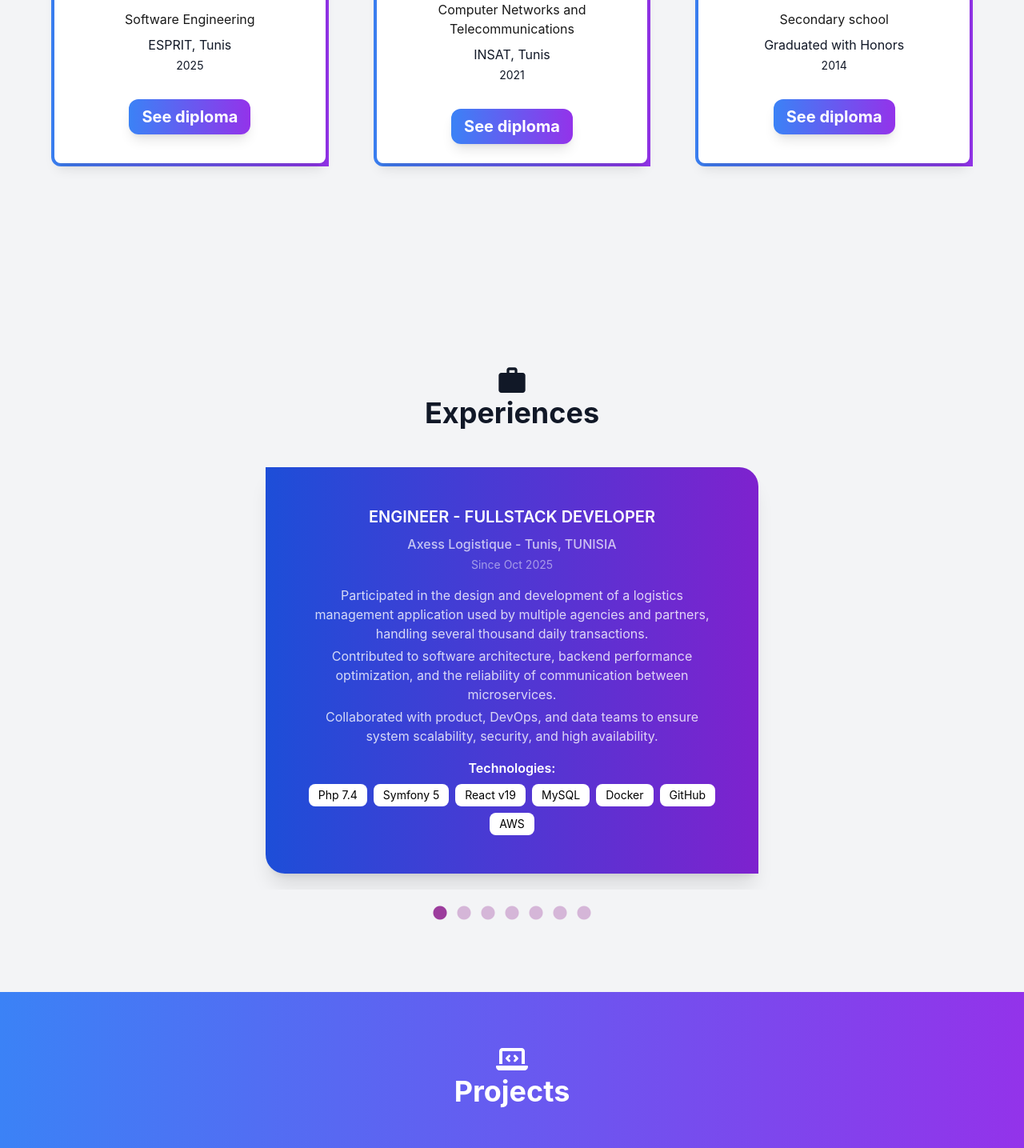
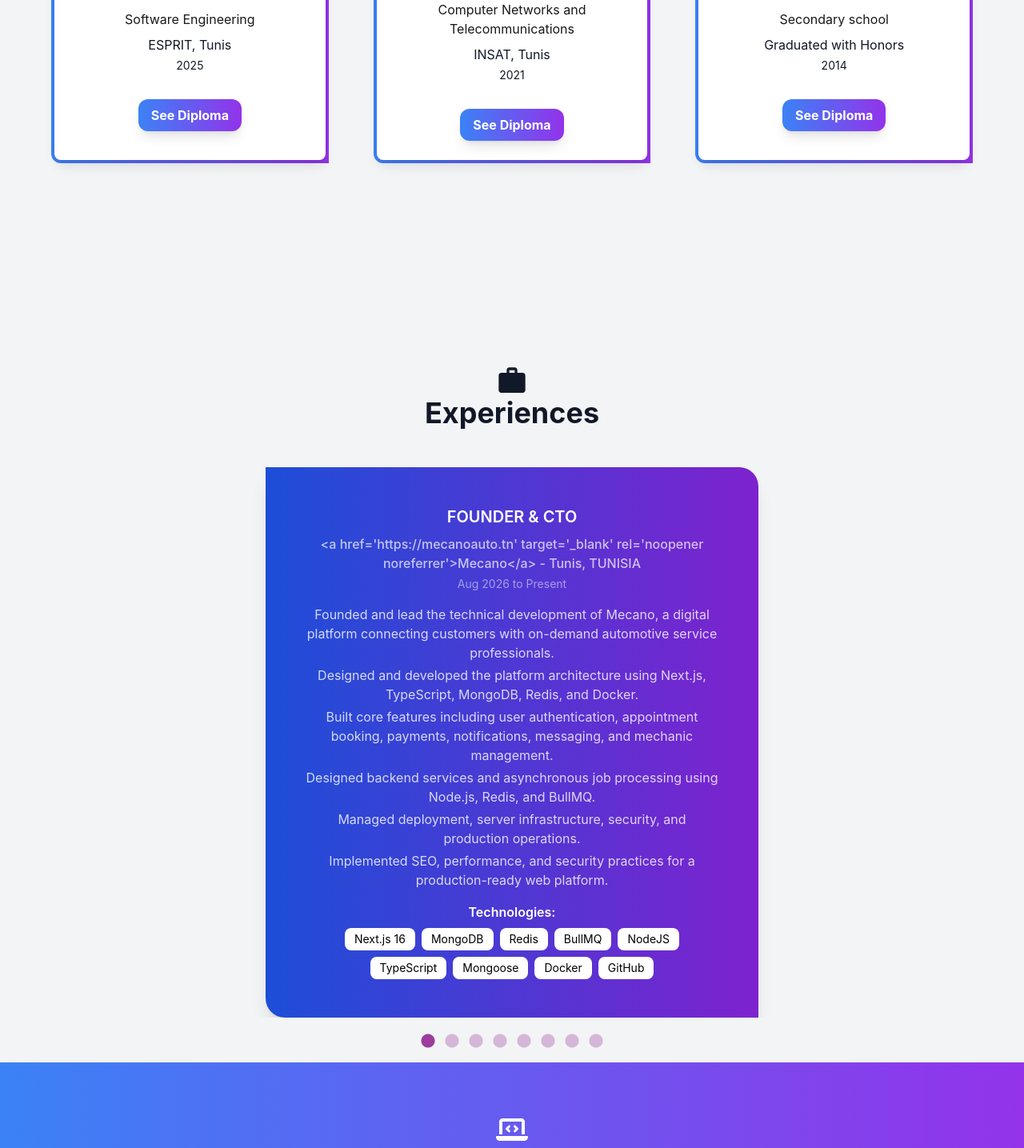
Before and after one commit to MedMounibMadani/portfolio, a React (Create React App) app: page / in a window 1280 px wide. Shown: the part 1160-2595 px from the top of the page at 80% size. Built offline with nearby package versions, Linux system fonts and the light colour scheme.

Commit message:
added new content

```diff
--- a/src/components/Education.jsx
+++ b/src/components/Education.jsx
@@ -48,8 +48,8 @@ export default function Education() {
                 href={edu.file}
                 target="_blank"
                 rel="noopener noreferrer"
-                className="text-center text-white font-bold text-xl px-4 py-2 mt-8 bg-gradient-to-r from-blue-500 to-purple-600 rounded-xl shadow-lg hover:shadow-2xl"
-              >See diploma</a>
+                className="text-center text-white font-bold text-base px-4 py-2 mt-8 bg-gradient-to-r from-blue-500 to-purple-600 rounded-xl shadow-lg hover:shadow-2xl"
+              >See Diploma</a>
             </div>
           </div>
         ))}
--- a/src/components/Experiences.jsx
+++ b/src/components/Experiences.jsx
@@ -5,16 +5,31 @@ import Slider from "react-slick";
 
 const works = [
   {
-    "role": "Engineer - Fullstack Developer",
+    "role": "FOUNDER & CTO",
+    "company": "<a href='https://mecanoauto.tn' target='_blank' rel='noopener noreferrer'>Mecano</a>",
+    "location": "Tunis, TUNISIA",
+    "period": "Aug 2026 to Present",
+    "description": [
+      "Founded and lead the technical development of Mecano, a digital platform connecting customers with on-demand automotive service professionals.",
+      "Designed and developed the platform architecture using Next.js, TypeScript, MongoDB, Redis, and Docker.",
+      "Built core features including user authentication, appointment booking, payments, notifications, messaging, and mechanic management.",
+      "Designed backend services and asynchronous job processing using Node.js, Redis, and BullMQ.",
+      "Managed deployment, server infrastructure, security, and production operations.",
+      "Implemented SEO, performance, and security practices for a production-ready web platform."
+    ],
+    "technologies": ["Next.js 16", "MongoDB", "Redis", "BullMQ", "NodeJS", "TypeScript", "Mongoose", "Docker", "GitHub"]
+  },
+  {
+    "role": "CTO - Lead Software Engineer",
     "company": "Axess Logistique",
     "location": "Tunis, TUNISIA",
-    "period": "Since Oct 2025",
+    "period": "Oct 2025 to Aug 2026",
     "description": [
-      "Participated in the design and development of a logistics management application used by multiple agencies and partners, handling several thousand daily transactions.",
-      "Contributed to software architecture, backend performance optimization, and the reliability of communication between microservices.",
+      "Led the development of a multi-faceted system comprising a core Transport Management System (TMS), a modern Warehouse Management System (WMS)",
+      "Ensured high availability, security, and scalability by containerizing applications with Docker and deploying across DigitalOcean infrastructure.",
       "Collaborated with product, DevOps, and data teams to ensure system scalability, security, and high availability."
     ],
-    "technologies": ["Php 7.4", "Symfony 5", "React v19", "MySQL", "Docker", "GitHub", "AWS"]
+    "technologies": ["NestJS", "Php 7.4", "Symfony", "React v19", "PostgreSQL", "Redis", "NodeJS", "TypeScript", "Prisma", "Docker", "GitHub", ]
   },
   {
     "role": "Internship - Fullstack Developer",
--- a/src/components/Home.jsx
+++ b/src/components/Home.jsx
@@ -26,7 +26,7 @@ export default function Home() {
       <div className="md:w-1/2 text-center md:text-left space-y-6">
         <h1 className="text-5xl md:text-6xl font-bold">Hi, I’m Mounib</h1>
         <p className="text-lg md:text-xl text-white/90">
-            I’m a <span className="font-bold">Full Stack Software Engineer</span> creating seamless and performant software solutions.
+            I’m a <span className="font-bold">Auto-Entrepreneur and Full Stack Software Engineer</span> creating seamless and performant software solutions.
         </p>
         <TechStack />
         <div className="flex justify-center mt-8">
--- a/src/components/Projects.jsx
+++ b/src/components/Projects.jsx
@@ -2,6 +2,13 @@ import { FaLaptopCode } from "react-icons/fa6";
 import React from "react";
 import Slider from "react-slick";
 const projects = [
+  {
+    name: "Mecano",
+    description: "A digital platform connecting customers with on-demand automotive service professionals, offering a seamless experience for booking and managing car maintenance and repair services.",
+    url: "https://mecanoauto.tn",
+    image: "",
+    technologies: ["Next.js 16", "MongoDB", "Redis", "BullMQ", "NodeJS", "TypeScript", "Mongoose", "Docker", "GitHub"]
+  },
   {
     name: "SMA BTP",
     description: "Insurance platform for SMA BTP, A leading French insurance group specializing in construction and real estate, providing professional liability, property, and business insurance solutions for companies and individuals.",
@@ -24,11 +31,18 @@ const projects = [
     technologies: ["Laravel", "Vue", "Blade", "HTML5", "CSS3", "JavaScript", "Mysql", "Docker", "AWS" ]
   },
   {
-    name: "Axess Logistique",
-    description: "Fast logistic web application for Axess Logistique, A logistics management platform designed to optimize deliveries, returns, and pickups, providing real-time tracking and multi-agency coordination.",
+    name: "Axess TMS",
+    description: "A transport management platform designed to optimize deliveries, returns, payments and pickups, providing real-time tracking and multi-agency coordination.",
     url: "https://fast.axesslogistique.com/",
     image: "",
-    technologies: ["React", "Node.js", "Symfony", "NestJs", "Docker", "Mysql", "AWS"]
+    technologies: ["PHP", "Symfony", "Twig", "React", "Docker", "PostgreSQL"]
+  },
+  {
+    name: "Axess WMS",
+    description: "A warehouse management platform designed to optimize inventory management, order fulfillment, and logistics operations.",
+    url: "https://fast.axesslogistique.com/",
+    image: "",
+    technologies: ["NestJS", "NodeJS", "TypeScript", "React", "Wobsocket", "Docker", "PostgreSQL"]
   },
   {
     name: "Smart Home",
```
Also changed, not shown: 1 other file (tests, documents, lock files or other folders).
